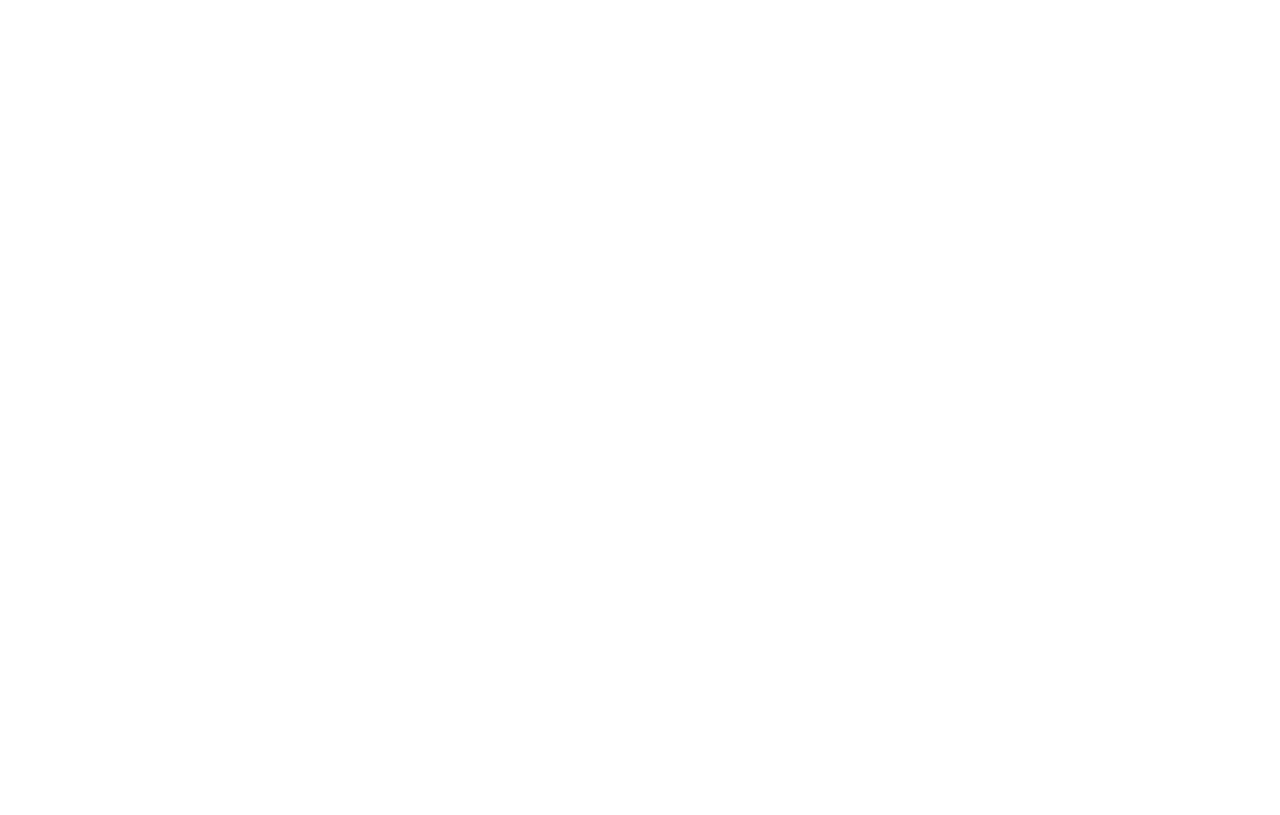
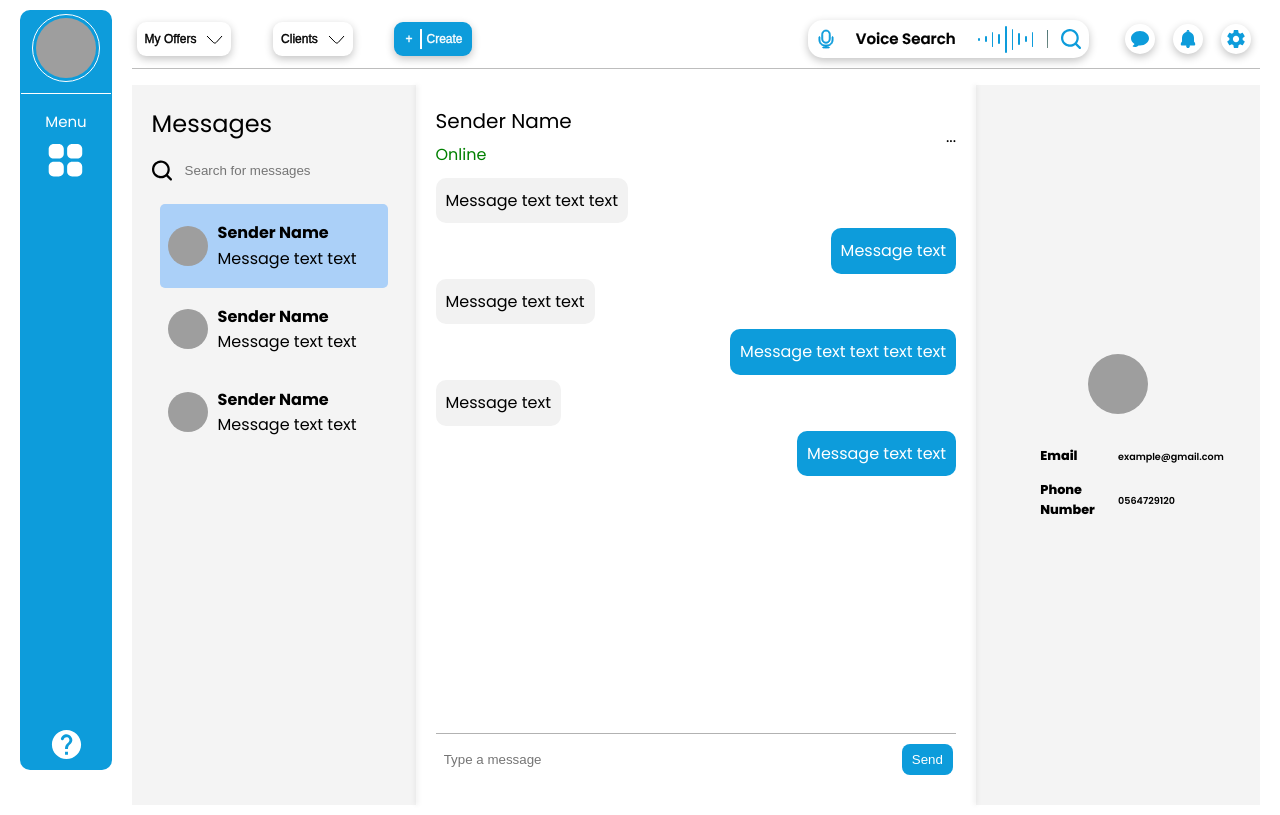
Before and after one commit to dhiaa00/Wanderlust--Traveling-Web-app, a React (Vite) app in the folder front-end/: page /agency/1/messages in a window 1280 px wide. Before the commit this address had no page. Built offline with nearby package versions, Linux system fonts and the light colour scheme; grey boxes are pictures that could not be loaded; the HTML template or start-up script is replaced by a standard one.

Commit message:
front-end: Massaging pages added

```diff
--- a/front-end/src/App.jsx
+++ b/front-end/src/App.jsx
@@ -12,6 +12,7 @@
 import AgencyNavbar from "./components/agency/navbar/AgencyNavbar";
 import AgencyUpperSection from "./components/agency/upperSection/AgencyUpperSection";
 import "/src/pages/Agency/Tours/agencyTours.css";
+import Messages from "./pages/Agency/Massages/Messages";
 Modal.setAppElement("#root");
 function App() {
   const [createTour, setCreateTour] = useState(false);
@@ -90,6 +91,7 @@
             />
           }
         />
+        <Route path="messages" element={<Messages />} />
       </Route>
     </Routes>
   );
--- /dev/null
+++ b/front-end/src/pages/Agency/Massages/Messages.jsx
@@ -0,0 +1,104 @@
+import React from "react";
+import "./messages.css";
+import searchIcon from "/src/SVGs/messageSearchIcon.svg";
+
+const Messages = () => {
+  return (
+    <div className="messages">
+      <div className="message-list">
+        <h1>Messages</h1>
+        <div className="messages-search">
+          <img src={searchIcon} alt="search icon" />
+          <input
+            type="text"
+            placeholder="Search for messages"
+            className="search-input"
+          />
+        </div>
+        <div className="message-list-container">
+          <div className="message active">
+            <img
+              src="https://www.w3schools.com/howto/img_avatar.png"
+              alt="sender"
+              className="message-sender-img"
+            />
+            <div className="message-sender">
+              <div className="message-sender-name">Sender Name</div>
+              <p>Message text text</p>
+            </div>
+          </div>
+          <div className="message">
+            <img
+              src="https://www.w3schools.com/howto/img_avatar.png"
+              alt="sender"
+              className="message-sender-img"
+            />
+            <div className="message-sender">
+              <div className="message-sender-name">Sender Name</div>
+              <p>Message text text</p>
+            </div>
+          </div>
+          <div className="message">
+            <img
+              src="https://www.w3schools.com/howto/img_avatar.png"
+              alt="sender"
+              className="message-sender-img"
+            />
+            <div className="message-sender">
+              <div className="message-sender-name">Sender Name</div>
+              <p>Message text text</p>
+            </div>
+          </div>
+        </div>
+      </div>
+      <div className="current-opened-message">
+        <div className="upper-section">
+          <div className="sender-name">
+            <h2>Sender Name</h2>
+            <p>Online</p>
+          </div>
+          <p>...</p>
+        </div>
+        <div className="messages-content">
+          <div className="current-messages-list">
+            <p className="message-item">Message text text text</p>
+            <p className="own-message-item">Message text</p>
+            <p className="message-item">Message text text</p>
+            <p className="own-message-item">Message text text text text</p>
+            <p className="message-item">Message text</p>
+            <p className="own-message-item">Message text text</p>
+          </div>
+        </div>
+        <div className="bottom-section">
+          <input
+            type="text"
+            placeholder="Type a message"
+            className="message-input"
+          />
+          <button className="send-message-btn">Send</button>
+        </div>
+      </div>
+      <div className="sender-info">
+        <div className="sender-info-container">
+          <img
+            src="https://www.w3schools.com/howto/img_avatar.png"
+            alt="sender"
+            className="sender-info-img"
+          />
+          <div className="sender-info-text">
+            <div className="sender-info-text-item">
+              <h3>Email</h3>
+              <p>example@gmail.com</p>
+            </div>
+            <div className="sender-info-text-item">
+              <h3>Phone Number</h3>
+              <p>0564729120</p>
+            </div>
+          </div>
+        </div>
+      </div>
+    </div>
+  );
+};
+
+export default Messages;
--- /dev/null
+++ b/front-end/src/pages/Agency/Massages/messages.css
@@ -0,0 +1,235 @@
+.messages {
+  display: flex;
+  flex-direction: row;
+  justify-content: space-between;
+  min-height: 90vh;
+}
+
+.message-list {
+  width: 30%;
+  background-color: #f4f4f4;
+  padding: 20px;
+  position: relative;
+  &::after {
+    content: "";
+    position: absolute;
+    top: 0;
+    bottom: 0;
+    right: 0;
+    transform: translateX(100%);
+    width: 1px;
+    background-color: rgba(0, 0, 0, 0.2);
+    filter: blur(2px);
+  }
+}
+
+.message-list h1 {
+  font-size: 24px;
+  margin-bottom: 10px;
+}
+.messages-search {
+  background-color: transparent;
+  display: flex;
+  gap: 0.5rem;
+  img {
+    width: 20px;
+  }
+  input {
+    padding: 10px 5px;
+    background-color: transparent;
+    width: 100%;
+    border: none;
+    outline: none;
+  }
+}
+
+.message-list-container {
+  display: flex;
+  flex-direction: column;
+  padding: 1rem 0.5rem;
+  .message {
+    padding: 1rem 0.5rem;
+    border-radius: 5px;
+    background-color: transparent;
+    display: flex;
+    align-items: center;
+    .message-sender {
+      display: flex;
+      flex-direction: column;
+      justify-content: center;
+
+      .message-sender-name {
+        font-weight: bold;
+      }
+    }
+  }
+  .message.active {
+    background-color: rgba(0, 123, 255, 0.3);
+  }
+}
+
+.message-sender-img {
+  width: 40px;
+  height: 40px;
+  border-radius: 50%;
+  margin-right: 10px;
+}
+
+.message-sender-name {
+  font-weight: bold;
+}
+
+.current-opened-message {
+  width: 60%;
+  background-color: #ffffff;
+  padding: 20px;
+  display: flex;
+  flex-direction: column;
+  justify-content: center;
+}
+
+.upper-section {
+  display: flex;
+  justify-content: space-between;
+  align-items: center;
+  margin-bottom: 10px;
+}
+
+.sender-name h2 {
+  font-size: 20px;
+  margin-bottom: 5px;
+}
+
+.sender-name p {
+  color: green;
+}
+
+.messages-content {
+  flex: 1;
+  overflow-y: scroll;
+  scrollbar-width: none;
+  margin-bottom: 10px;
+}
+
+.current-messages-list {
+  margin-top: 0;
+  display: flex;
+  flex-direction: column;
+  width: 100%;
+}
+
+.message-item {
+  margin-bottom: 5px;
+}
+
+.own-message-item {
+  margin-bottom: 5px;
+}
+
+.message-item {
+  background-color: #f2f2f2;
+  padding: 10px;
+  border-radius: 10px;
+  width: fit-content;
+  align-self: flex-start;
+}
+
+.own-message-item {
+  background-color: var(--main-gradient);
+  color: #ffffff;
+  padding: 10px;
+  border-radius: 10px;
+  width: fit-content;
+  align-self: flex-end;
+}
+
+.bottom-section {
+  display: flex;
+  align-items: center;
+  position: relative;
+  padding: 0.5rem 0.2rem;
+  &::after {
+    content: "";
+    position: absolute;
+    top: 0;
+    right: 0;
+    left: 0;
+    transform: translateY(-100%);
+    height: 1px;
+    background-color: rgba(0, 0, 0, 0.3);
+  }
+}
+
+.message-input {
+  flex: 1;
+  padding: 10px 5px;
+  margin-right: 10px;
+  border: none;
+  outline: none;
+}
+
+.send-message-btn {
+  padding: 8px 10px;
+  background-color: var(--main-gradient);
+  border-radius: 8px;
+  color: #ffffff;
+  border: none;
+  cursor: pointer;
+}
+
+.sender-info {
+  width: 30%;
+  background-color: #f4f4f4;
+  padding: 20px;
+  display: flex;
+  justify-content: center;
+  align-items: center;
+  position: relative;
+  &::after {
+    content: "";
+    position: absolute;
+    top: 0;
+    bottom: 0;
+    left: 0;
+    transform: translateX(-100%);
+    width: 1px;
+    background-color: rgba(0, 0, 0, 0.2);
+    filter: blur(2px);
+  }
+  .sender-info-container {
+    display: flex;
+    flex-direction: column;
+    align-items: center;
+    margin-bottom: 10px;
+  }
+
+  .sender-info-img {
+    width: 60px;
+    height: 60px;
+    border-radius: 50%;
+    margin-bottom: 2rem;
+  }
+
+  .sender-info-text {
+    display: flex;
+    flex-direction: column;
+    gap: 0.5rem;
+    .sender-info-text-item {
+      display: flex;
+      align-items: center;
+      justify-content: flex-start;
+      h3 {
+        width: 50%;
+        font-size: 0.8rem;
+        margin-bottom: 5px;
+        font-weight: 800;
+      }
+      p {
+        width: 50%;
+        font-size: 0.6rem;
+        font-weight: 600;
+        margin-bottom: 5px;
+      }
+    }
+  }
+}
```
Also changed, not shown: front-end/src/SVGs/messageSearchIcon.svg (added).
